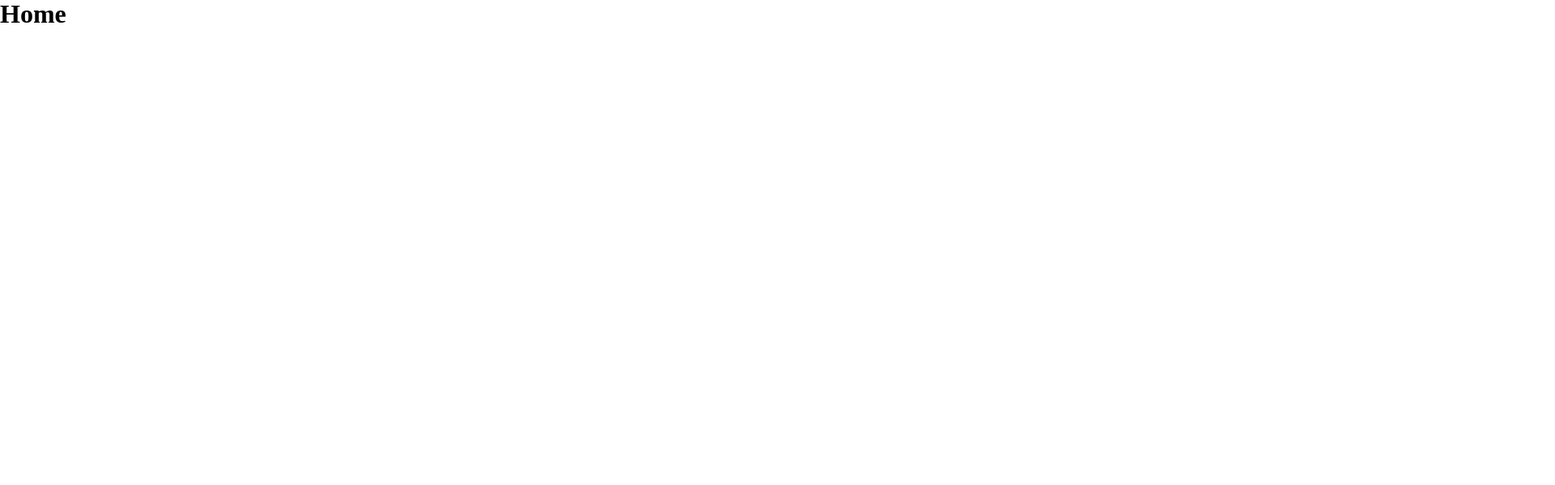
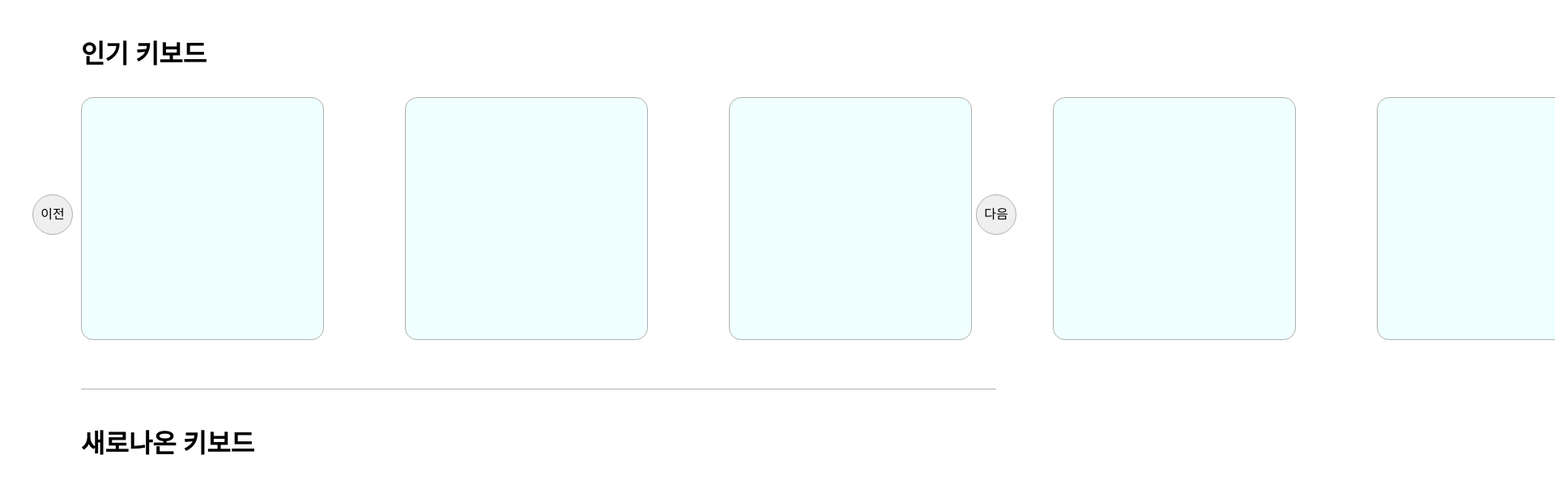
Before and after one commit to 4anghyeon/keyboduck, a Next.js app: page / in a window 1280 px wide. Shown: the top 599 px of the page at 81% size, 1920 px wide, since content can reach past the window. Built offline with nearby package versions, Linux system fonts and the light colour scheme.

Commit message:
Design: 인기 키보드 및 새로나온 키보드 UI 변경
Row 추가

```diff
--- /dev/null
+++ b/src/components/home/KeyboardCard.tsx
@@ -0,0 +1,8 @@
+import React from 'react';
+import styles from './keyboard-card.module.css';
+
+const KeyboardCard = () => {
+  return <div className={styles.card}></div>;
+};
+
+export default KeyboardCard;
--- /dev/null
+++ b/src/components/home/RowContainer.tsx
@@ -0,0 +1,27 @@
+import React from 'react';
+import styles from './row-container.module.css';
+import KeyboardCard from '@/components/home/KeyboardCard';
+
+interface Props {
+  title: string;
+}
+
+const RowContainer = (props: Props) => {
+  return (
+    <div className={styles.container}>
+      <h1>{props.title}</h1>
+      <div className={styles.row}>
+        <KeyboardCard />
+        <KeyboardCard />
+        <KeyboardCard />
+        <KeyboardCard />
+        <KeyboardCard />
+        <KeyboardCard />
+      </div>
+      <button className={[styles['prev-button'], styles['button']].join(' ')}>이전</button>
+      <button className={[styles['next-button'], styles['button']].join(' ')}>다음</button>
+    </div>
+  );
+};
+
+export default RowContainer;
--- /dev/null
+++ b/src/components/home/keyboard-card.module.css
@@ -0,0 +1,8 @@
+.card {
+    border: 1px solid #B0B0B0;
+    height: 300px;
+    min-width: 300px;
+    margin: 10px 100px 10px 0;
+    border-radius: 15px;
+    background: azure;
+}
--- /dev/null
+++ b/src/components/home/row-container.module.css
@@ -0,0 +1,33 @@
+.container {
+    border-bottom: 1px solid #B0B0B0;
+    margin: 50px 50px 50px 100px;
+    padding-bottom: 50px;
+    position: relative;
+}
+
+.row {
+    display: flex;
+    width: 200vw;
+    overflow: scroll;
+    padding-top: 25px;
+}
+
+.button {
+    width: 50px;
+    height: 50px;
+    border-radius: 50%;
+    border: 1px solid #B0B0B0;
+    cursor: pointer;
+}
+
+.prev-button {
+    position: absolute;
+    top: calc(50% - 25px);
+    left: calc(-60px);
+}
+
+.next-button {
+    position: absolute;
+    top: calc(50% - 25px);
+    left: calc(100% - 25px);
+}
--- a/src/pages/index.tsx
+++ b/src/pages/index.tsx
@@ -1,7 +1,10 @@
-export default function Home() {
+import RowContainer from '@/components/home/RowContainer';
+
+export default function HomePage() {
   return (
     <>
-      <h1>Home</h1>
+      <RowContainer title={'인기 키보드'} />
+      <RowContainer title={'새로나온 키보드'} />
     </>
-  )
+  );
 }
```
Also changed, not shown: src/pages/index.module.css (added).
